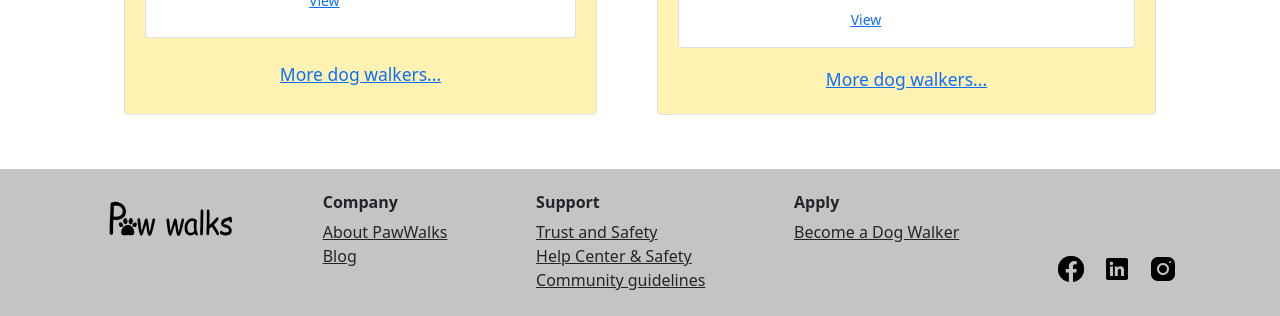
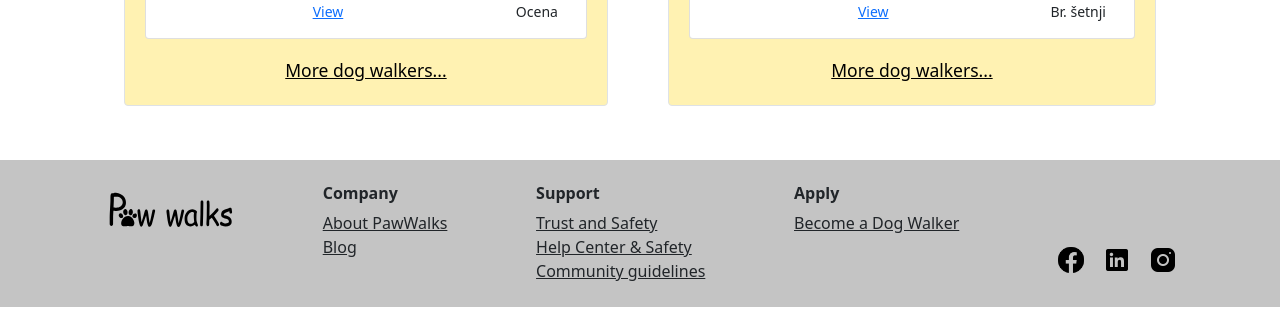
Before and after one commit to ivonamilankovic/dog_walk_project, a PHP site: page /home.php in a window 1280 px wide. Shown: the part 949-1265 px from the top of the page. Run offline with PHP 8.4, Linux system fonts and the light colour scheme.

Commit message:
homePage

```diff
--- a/home.php
+++ b/home.php
@@ -172,11 +172,11 @@
             </div>
         </div>
     </div>
-    <!--    BEST DOG WALKERS-->
+    <!--    BEST RATED DOG WALKERS-->
 
     <div class="container p-4 d-flex justify-content-center">
         <div class="row border rounded karta fixed">
-            <h1 class="d-flex justify-content-center">Best dog walkers</h1>
+            <h1 class="d-flex justify-content-center">Best rated dog walkers</h1>
 
             <!--1.karta-->
             <div class="card mb-3" style="max-width: 540px;">
@@ -188,7 +188,7 @@
                         <div class="card-body">
                             <h5 class="card-title">Ime Prezime</h5>
                             <p class="card-text">This is a wider card with supporting text below as a natural lead-in to additional content. This content is a little bit longer.</p>
-                            <p class="card-text"><small class="text-muted"><a href="#">View</a></small></p>
+                            <span class=" d-flex justify-content-between"><small class="text-muted"><a href="#">View</a></small><small>Ocena</small></span>
                         </div>
                     </div>
                 </div>
@@ -203,7 +203,7 @@
                         <div class="card-body">
                             <h5 class="card-title">Ime Prezime</h5>
                             <p class="card-text">This is a wider card with supporting text below as a natural lead-in to additional content. This content is a little bit longer.</p>
-                            <p class="card-text"><small class="text-muted"><a href="#">View</a></small></p>
+                            <span class=" d-flex justify-content-between"><small class="text-muted"><a href="#">View</a></small><small>Ocena</small></span>
                         </div>
                     </div>
                 </div>
@@ -219,7 +219,7 @@
                         <div class="card-body">
                             <h5 class="card-title">Ime Prezime</h5>
                             <p class="card-text">This is a wider card with supporting text below as a natural lead-in to additional content. This content is a little bit longer.</p>
-                            <p class="card-text"><small class="text-muted"><a href="#">View</a></small></p>
+                            <span class=" d-flex justify-content-between"><small class="text-muted"><a href="#">View</a></small><small>Ocena</small></span>
                         </div>
                     </div>
                 </div>
@@ -238,7 +238,7 @@
                             <div class="card-body">
                                 <h5 class="card-title">Ime Prezime</h5>
                                 <p class="card-text">This is a wider card with supporting text below as a natural lead-in to additional content. This content is a little bit longer.</p>
-                                <p class="card-text"><small class="text-muted"><a href="#">View</a></small></p>
+                                <span class=" d-flex justify-content-between"><small class="text-muted"><a href="#">View</a></small><small>Ocena</small></span>
                             </div>
                         </div>
                     </div>
@@ -253,7 +253,7 @@
                             <div class="card-body">
                                 <h5 class="card-title">Ime Prezime</h5>
                                 <p class="card-text">This is a wider card with supporting text below as a natural lead-in to additional content. This content is a little bit longer.</p>
-                                <p class="card-text"><small class="text-muted"><a href="#">View</a></small></p>
+                                <span class=" d-flex justify-content-between"><small class="text-muted"><a href="#">View</a></small><small>Ocena</small></span>
                             </div>
                         </div>
                     </div>
@@ -263,10 +263,16 @@
 
             <!--More walkers..-->
             <div class="container-fluid d-flex justify-content-center">
-                <button class="navbar-toggler" type="button" data-bs-toggle="collapse" data-bs-target="#walkerToggleExternalContent" aria-controls="walkerToggleExternalContent" aria-expanded="false" aria-label="Toggle navigation">
-                    <small><a href="#">More dog walkers...</a></small>
+                <button id="more1" class="navbar-toggler" type="button" data-bs-toggle="collapse" data-bs-target="#walkerToggleExternalContent" aria-controls="walkerToggleExternalContent" aria-expanded="false" aria-label="Toggle navigation">
+                    <small id="text1" style="text-decoration: underline">More dog walkers...</small>
                 </button>
             </div>
+            <script>
+                document.getElementById('more1').addEventListener('click', function (){
+                    document.getElementById('text').textContent = "Less dog walkers...";
+                    document.getElementById('text1').textContent = "Less dog walkers...";
+                })
+            </script>
 
 
             </div>
@@ -285,7 +291,7 @@
                         <div class="card-body">
                             <h5 class="card-title">Ime Prezime</h5>
                             <p class="card-text">This is a wider card with supporting text below as a natural lead-in to additional content. This content is a little bit longer.</p>
-                            <p class="card-text"><small class="text-muted"><a href="#">View</a></small></p>
+                            <span class=" d-flex justify-content-between"><small class="text-muted"><a href="#">View</a></small><small>Br. šetnji</small></span>
                         </div>
                     </div>
                 </div>
@@ -300,7 +306,7 @@
                         <div class="card-body">
                             <h5 class="card-title">Ime Prezime</h5>
                             <p class="card-text">This is a wider card with supporting text below as a natural lead-in to additional content. This content is a little bit longer.</p>
-                            <p class="card-text"><small class="text-muted"><a href="#">View</a></small></p>
+                            <span class=" d-flex justify-content-between"><small class="text-muted"><a href="#">View</a></small><small>Br. šetnji</small></span>
                         </div>
                     </div>
                 </div>
@@ -316,7 +322,7 @@
                         <div class="card-body">
                             <h5 class="card-title">Ime Prezime</h5>
                             <p class="card-text">This is a wider card with supporting text below as a natural lead-in to additional content. This content is a little bit longer.</p>
-                            <p class="card-text"><small class="text-muted"><a href="#">View</a></small></p>
+                            <span class=" d-flex justify-content-between"><small class="text-muted"><a href="#">View</a></small><small>Br. šetnji</small></span>
                         </div>
                     </div>
                 </div>
@@ -335,7 +341,7 @@
                             <div class="card-body">
                                 <h5 class="card-title">Ime Prezime</h5>
                                 <p class="card-text">This is a wider card with supporting text below as a natural lead-in to additional content. This content is a little bit longer.</p>
-                                <p class="card-text"><small class="text-muted"><a href="#">View</a></small></p>
+                                <span class=" d-flex justify-content-between"><small class="text-muted"><a href="#">View</a></small><small>Br. šetnji</small></span>
                             </div>
                         </div>
                     </div>
@@ -350,7 +356,7 @@
                             <div class="card-body">
                                 <h5 class="card-title">Ime Prezime</h5>
                                 <p class="card-text">This is a wider card with supporting text below as a natural lead-in to additional content. This content is a little bit longer.</p>
-                                <p class="card-text"><small class="text-muted"><a href="#">View</a></small></p>
+                                <span class=" d-flex justify-content-between"><small class="text-muted"><a href="#">View</a></small><small>Br. šetnji</small></span>
                             </div>
                         </div>
                     </div>
@@ -361,10 +367,16 @@
 
             <!--More walkers..-->
             <div class="container-fluid d-flex justify-content-center">
-                <button class="navbar-toggler" type="button" data-bs-toggle="collapse" data-bs-target="#walkerToggleExternalContent" aria-controls="walkerToggleExternalContent" aria-expanded="false" aria-label="Toggle navigation">
-                    <small><a href="#">More dog walkers...</a></small>
+                <button id="more" class="navbar-toggler" type="button" data-bs-toggle="collapse" data-bs-target="#walkerToggleExternalContent" aria-controls="walkerToggleExternalContent" aria-expanded="false" aria-label="Toggle navigation">
+                    <small id="text" style="text-decoration: underline">More dog walkers...</small>
                 </button>
             </div>
+            <script>
+                document.getElementById('more').addEventListener('click', function (){
+                    document.getElementById('text').textContent = "Less dog walkers...";
+                    document.getElementById('text1').textContent = "Less dog walkers...";
+                })
+            </script>
 
 
 
```
